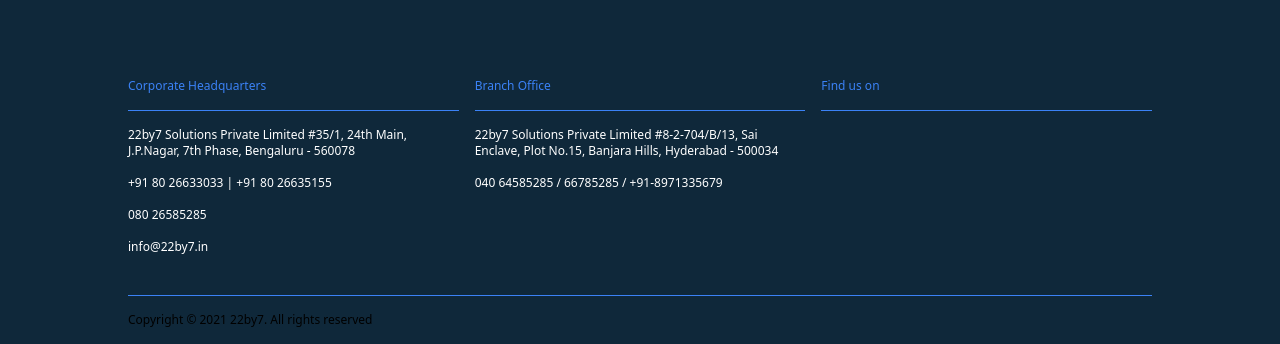
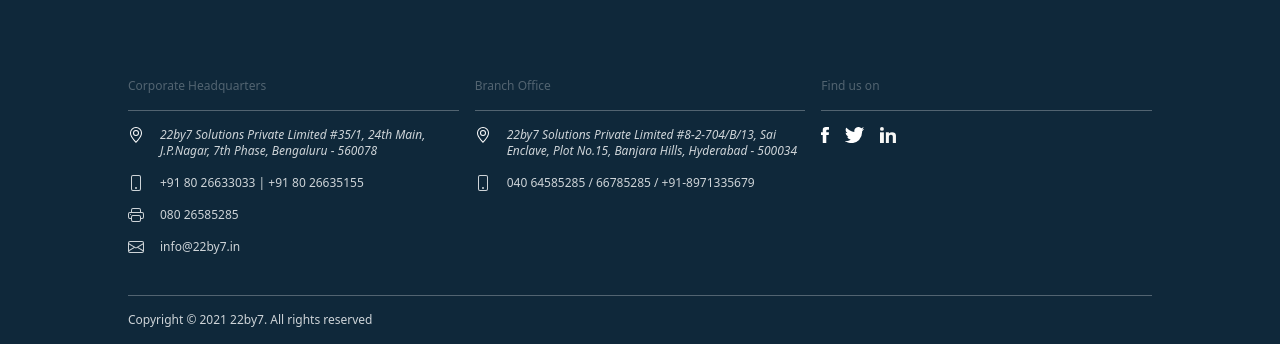
Before and after one commit to mubarakn/careers-page, a plain HTML site: page index.html in a window 1280 px wide. Shown: the part 2339-2683 px from the top of the page. Drawn offline with nearby package versions, Linux system fonts and the light colour scheme.

Commit message:
format footer section.

```diff
--- a/index.html
+++ b/index.html
@@ -362,33 +362,56 @@
 
         <!--FOOTER-->
         <div class="flex flex-col items-center footer-bg">
-            <div class="w-4/5 flex space-x-4 mb-4 pt-20 pb-10 border-b border-blue-500">
+            <div class="w-4/5 flex space-x-4 mb-4 pt-20 pb-10" style="border-bottom: 1px solid #526471;">
 
                 <!--Corporate Headquarters-->
                 <div class="flex-1">
-                    <h6 class="text-xs pb-4 border-b border-blue-500 text-blue-500">Corporate Headquarters</h6>
+                    <h6 class="text-xs pb-4" style="color: #526471;border-bottom: 1px solid #526471;">Corporate Headquarters</h6>
                     <ul class="text-xs text-white">
-                        <li class="mt-4">22by7 Solutions Private Limited #35/1, 24th Main, J.P.Nagar, 7th Phase, Bengaluru - 560078</li>
-                        <li class="mt-4">+91 80 26633033 | +91 80 26635155</li>
-                        <li class="mt-4">080 26585285</li>
-                        <li class="mt-4">info@22by7.in</li>
+                        <li class="mt-4 flex items-start">
+                            <img src="images/geo.svg" class="mr-4">
+                            <address style="color: #CED4D8;">22by7 Solutions Private Limited #35/1, 24th Main, J.P.Nagar, 7th Phase, Bengaluru - 560078</address>
+                        </li>
+                        <li class="mt-4 flex items-start">
+                            <img src="images/mobile.svg" class="mr-4">
+                            <div style="color: #CED4D8;">+91 80 26633033 | +91 80 26635155</div>
+                        </li>
+                        <li class="mt-4 flex items-start">
+                            <img src="images/printer.svg" class="mr-4">
+                            <div style="color: #CED4D8;">080 26585285</div>
+                        </li>
+                        <li class="mt-4 flex items-start">
+                            <img src="images/mail.svg" class="mr-4">
+                            <div style="color: #CED4D8;">info@22by7.in</div>
+                        </li>
                     </ul>
                 </div>
                 <!--Branch Office-->
                 <div class="flex-1">
-                    <h6 class="text-xs pb-4 border-b border-blue-500 text-blue-500">Branch Office</h6>
+                    <h6 class="text-xs pb-4" style="color: #526471;border-bottom: 1px solid #526471;">Branch Office</h6>
                     <ul class="text-xs text-white">
-                        <li class="mt-4">22by7 Solutions Private Limited #8-2-704/B/13, Sai Enclave, Plot No.15, Banjara Hills, Hyderabad - 500034</li>
-                        <li class="mt-4">040 64585285 / 66785285 / +91-8971335679</li>
+                        <li class="mt-4 flex items-start">
+                            <img src="images/geo.svg" class="mr-4">
+                            <address style="color: #CED4D8;">22by7 Solutions Private Limited #8-2-704/B/13, Sai Enclave, Plot No.15, Banjara Hills, Hyderabad - 500034</address>
+                        </li>
+                        <li class="mt-4 flex items-start">
+                            <img src="images/mobile.svg" class="mr-4">
+                            <div style="color: #CED4D8;">040 64585285 / 66785285 / +91-8971335679</div>
+                        </li>
                     </ul>
                 </div>
                 <!--Find us on-->
                 <div class="flex-1">
-                    <h6 class="text-xs pb-4 border-b border-blue-500 text-blue-500">Find us on</h6>
+                    <h6 class="text-xs pb-4" style="color: #526471;border-bottom: 1px solid #526471;">Find us on</h6>
+                    <div class="flex mt-4">
+                        <a href="#"><img src="images/facebook_icon.svg" class="h-4" /></a>
+                        <a href="#" class="ml-4"><img src="images/twitter_icon.svg" class="h-4" /></a>
+                        <a href="" class="ml-4"><img src="images/linked_icon.svg" class="h-4" /></a>
+                    </div>
                 </div>
             </div>
             <div class="w-4/5 mb-4">
-                <div class="text-xs">Copyright © 2021 22by7. All rights reserved</div>
+                <div class="text-xs" style="color: #CED4D8;">Copyright © 2021 22by7. All rights reserved</div>
             </div>
         </div>
 
```
Also changed, not shown: images/geo.svg (added), images/mail.svg (added), images/mobile.svg (added), images/printer.svg (added).
